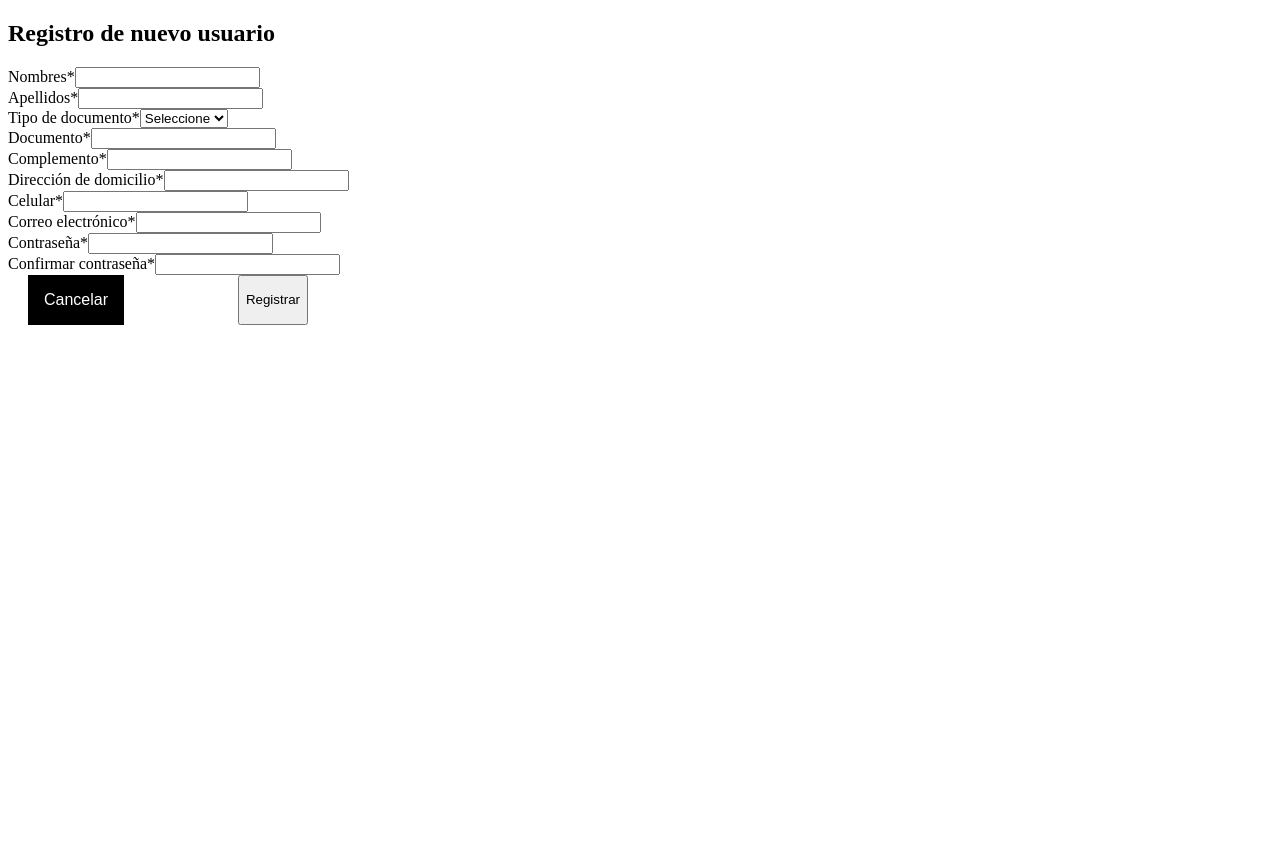
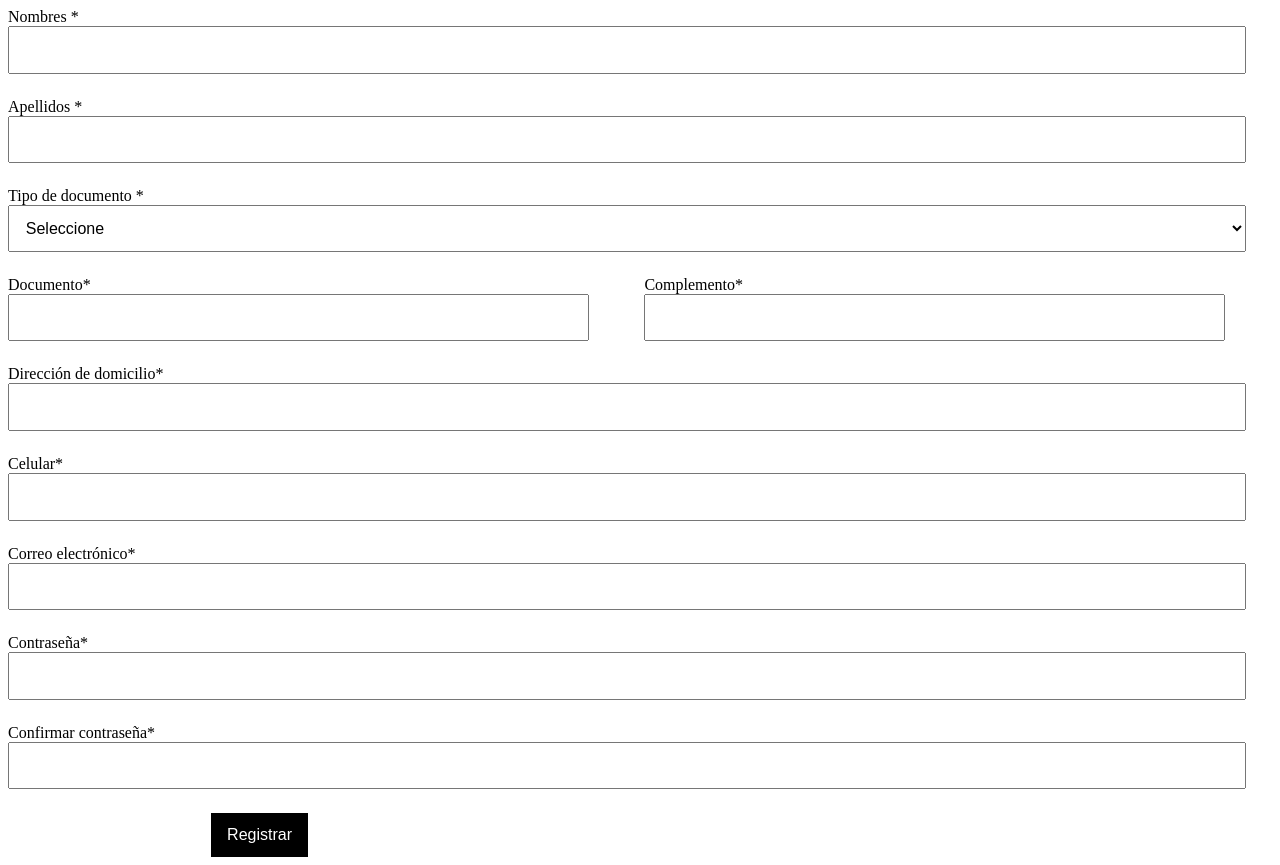
Before and after one commit to sergioguachalla/LawFinder-Frontend, a React (Vite) app: page /RegisterUser in a window 1280 px wide. Before the commit the page ends 800 px from the top, so only its background shows below. Built offline with nearby package versions, Linux system fonts and the light colour scheme.

Commit message:
zustand implementation instead of redux

```diff
--- a/package.json
+++ b/package.json
@@ -11,12 +11,11 @@
   },
   "dependencies": {
     "@fortawesome/fontawesome-free": "^6.4.0",
-    "@reduxjs/toolkit": "^1.9.5",
     "axios": "^1.4.0",
     "react": "^18.2.0",
     "react-dom": "^18.2.0",
-    "react-redux": "^8.0.7",
-    "react-router-dom": "^6.11.2"
+    "react-router-dom": "^6.11.2",
+    "zustand": "^4.3.8"
   },
   "devDependencies": {
     "@types/react": "^18.0.37",
--- a/src/actions/userActions.js
+++ /dev/null
@@ -1,18 +0,0 @@
-// Acción para actualizar el campo del usuario
-export const updateUserField = (fieldName, value) => {
-   return {
-     type: 'UPDATE_USER_FIELD',
-     payload: { fieldName, value },
-   };
- };
-
- // Acción para registrar un nuevo usuario
- export const registerUser = (user) => {
-   return {
-     type: 'REGISTER_USER',
-     payload: user,
-   };
- };
-
- // Otras acciones relacionadas con el usuario...
- // ...
--- a/src/components/RegisterUser.jsx
+++ b/src/components/RegisterUser.jsx
@@ -1,38 +1,30 @@
-import React from 'react';
-import { useSelector, useDispatch } from 'react-redux';
-import { updateUserField, registerUser } from '../actions/userActions';
+import { useRegisterUserStore } from '../store/userRegistrationStore';
+import '../styles/RegisterUser.css';
 
 const RegisterUser = () => {
-  const user = useSelector((state) => state.user);
-  const dispatch = useDispatch();
+  //const { handleSubmit, handleChange } = useRegisterUserStore();
 
-  const handleChange = (e) => {
-    const { name, value } = e.target;
-    dispatch(updateUserField(name, value));
-  }
+    const {
 
-  const handleSubmit = (e) => {
-    e.preventDefault();
-    dispatch(registerUser(user));
-  }
+      handleChange,
+      handleSubmit,
+
+    } = useRegisterUserStore();
+
 
   return (
-
-    <div className="form-container">
-      <h2 className="form-title">Registro de nuevo usuario</h2>
-      <div className="form-card">
     <form onSubmit={handleSubmit}>
       <div className="form-row">
-            <label>Nombres*</label>
-            <input name="nombres" type="text" onChange={handleChange} required />
+        <label>Nombres *</label>
+        <input name="nombres" type="text" onChange={(event) => handleChange('nombres', event)} required />
       </div>
       <div className="form-row">
-            <label>Apellidos*</label>
-            <input name="apellidos" type="text" onChange={handleChange} required />
+        <label>Apellidos *</label>
+        <input name="apellidos" type="text" onChange={(event) => handleChange('apellidos',event)} required />
       </div>
       <div className="form-row">
-            <label>Tipo de documento*</label>
-            <select name="tipoDocumento" onChange={handleChange} required>
+        <label>Tipo de documento *</label>
+        <select name="tipoDocumento" onChange={(event) => handleChange('tipoDocumento',event)}   required>
           <option value="">Seleccione</option>
           <option value="ci">CI</option>
           <option value="pasaporte">Pasaporte</option>
@@ -41,43 +33,38 @@ const RegisterUser = () => {
       <div className="form-row">
         <div className="half-input">
           <label>Documento*</label>
-              <input name="documento" type="text" onChange={handleChange} required />
+          <input name="documento" type="text" onChange={(event) => handleChange('documento',event)}  required />
         </div>
         <div className="half-input">
           <label>Complemento*</label>
-              <input name="complemento" type="text" onChange={handleChange} required />
+          <input name="complemento" type="text" onChange={(event) => handleChange('complemento',event)}   />
         </div>
       </div>
       <div className="form-row">
         <label>Dirección de domicilio*</label>
-            <input name="direccion" type="text" onChange={handleChange} required />
+        <input name="direccion" type="text" onChange={(event) => handleChange('direccion',event)} required />
       </div>
       <div className="form-row">
         <label>Celular*</label>
-            <input name="celular" type="text" onChange={handleChange} required />
+        <input name="celular" type="text" onChange={(event) => handleChange('celular',event)}  required />
       </div>
       <div className="form-row">
         <label>Correo electrónico*</label>
-            <input name="correo" type="email" onChange={handleChange} required />
+        <input name="correo" type="email" onChange={(event) => handleChange('correo',event)}  required />
       </div>
       <div className="form-row">
         <label>Contraseña*</label>
-            <input name="contraseña" type="password" onChange={handleChange} required />
+        <input name="secret" type="password" onChange={(event) => handleChange('secret',event)}  required />
       </div>
       <div className="form-row">
         <label>Confirmar contraseña*</label>
-            <input name="confirmarContraseña" type="password" onChange={handleChange} required />
+        <input name="secretConfirm" type="password" onChange={(event) => handleChange('secretConfirm',event)}  required />
       </div>
       <div className="button-row">
-            <button type="reset" className="cancel-button">Cancelar</button>
         <button type="submit" className="register-button">Registrar</button>
       </div>
     </form>
-      </div>
-    </div>
   );
-
-
 }
 
 export default RegisterUser;
--- a/src/main.jsx
+++ b/src/main.jsx
@@ -5,12 +5,10 @@ import Role from "./components/Role";
 import Confirmation from "./components/Confirmation";
 import RegisterUser from "./components/RegisterUser";
 import "@fortawesome/fontawesome-free/css/all.min.css";
-import {store} from "./store/store";
 import {
   createBrowserRouter,
   RouterProvider,
 } from "react-router-dom";
-import { Provider } from "react-redux";
 
 
 const router = createBrowserRouter([
@@ -34,9 +32,7 @@ const router = createBrowserRouter([
 ]);
 
 ReactDOM.createRoot(document.getElementById("root")).render(
-  <Provider store={store}>
   <React.StrictMode>
     <RouterProvider router={router} />
   </React.StrictMode>
-  </Provider>
 );
--- a/src/reducers/userReducer.js
+++ /dev/null
@@ -1,34 +0,0 @@
-
-const initialState = {
-   nombres: "",
-   apellidos: "",
-   tipoDocumento: "",
-   documento: "",
-   complemento: "",
-   direccion: "",
-   celular: "",
-   correo: "",
-   contraseña: "",
-   confirmarContraseña: ""
- };
-
- const userReducer = (state = initialState, action) => {
-   switch (action.type) {
-     case 'UPDATE_USER_FIELD':
-       return {
-         ...state,
-         [action.payload.fieldName]: action.payload.value
-       };
-     case 'REGISTER_USER':
-       return {
-         ...state,
-         // Aquí puedes manejar la lógica de registro y actualizar el estado del usuario según sea necesario
-       };
-     // Otros casos de acción relacionados con el usuario...
-     // ...
-     default:
-       return state;
-   }
- };
-
- export default userReducer;
--- a/src/store/store.js
+++ /dev/null
@@ -1,11 +0,0 @@
-import { configureStore } from '@reduxjs/toolkit';
-import userReducer from '../reducers/userReducer';
-
-export const store = configureStore({
-  reducer: {
-    user: userReducer,
-    // Agrega aquí otros reducers si los tienes
-  },
-});
-
-//export default store;
--- /dev/null
+++ b/src/store/userRegistrationStore.js
@@ -0,0 +1,58 @@
+import {create} from 'zustand';
+
+export const useRegisterUserStore = create((set) => ({
+  nombres: '',
+  apellidos: '',
+  tipoDocumento: '',
+  documento: '',
+  complemento: '',
+  direccion: '',
+  celular: '',
+  correo: '',
+  username: '',
+  secret: '',
+  secretConfirm: '',
+
+   handleSubmit: (event) => {
+      event.preventDefault();
+      const usernameAux = event.target.nombres.value.split(' ');
+      const lastnameAux = event.target.apellidos.value.split(' ');
+
+      const primerNombre = usernameAux[0];
+      const primerApellido = lastnameAux[0];
+
+      const usernameFinal = `${primerNombre}_${primerApellido}`;
+
+      const formData = {
+         nombres: event.target.nombres.value,
+         apellidos: event.target.apellidos.value,
+         tipoDocumento: event.target.tipoDocumento.value,
+         documento: event.target.documento.value,
+         complemento: event.target.complemento.value,
+         direccion: event.target.direccion.value,
+         celular: event.target.celular.value,
+         correo: event.target.correo.value,
+         username: usernameFinal,
+         secret: event.target.secret.value,
+         secretConfirm: event.target.secretConfirm.value,
+
+     // ...
+
+     // Puedes acceder a otros campos del formulario mediante event.target
+   };
+
+   // Realiza acciones adicionales o envía los datos a la API
+   console.log('Formulario enviado:', formData);
+
+   // Resetea el estado del formulario
+   set({ nombres: '', apellidos: '', /* ... */ });
+ },
+  handleChange: (fieldName, event) => {
+   const { value } = event.target;
+   console.log('Cambio en el campo ' + fieldName + ' con valor ' + value);
+   set({ [fieldName]: value });
+ },
+  setUserName: (username) => set({ username: username }),
+}));
+
+export default useRegisterUserStore;
```
Also changed, not shown: 1 other file (tests, documents, lock files or other folders). Lines whose indentation alone changed are shown as unchanged.
